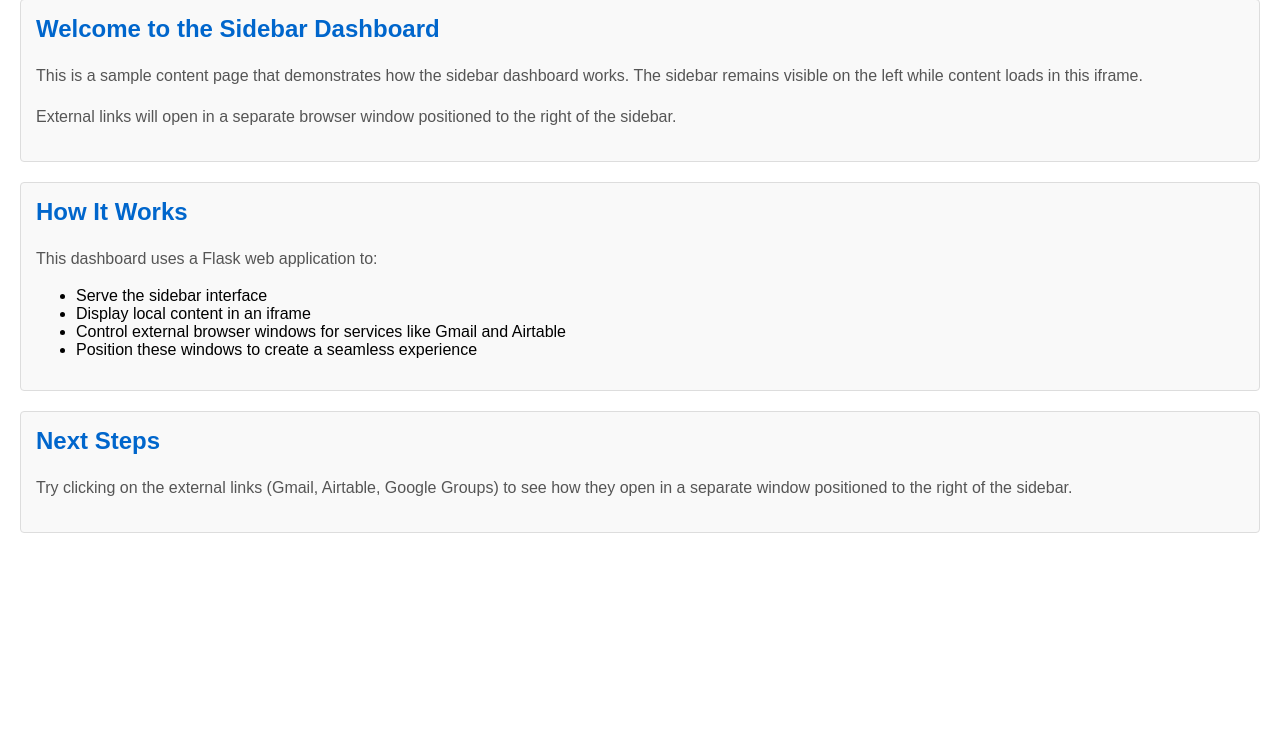
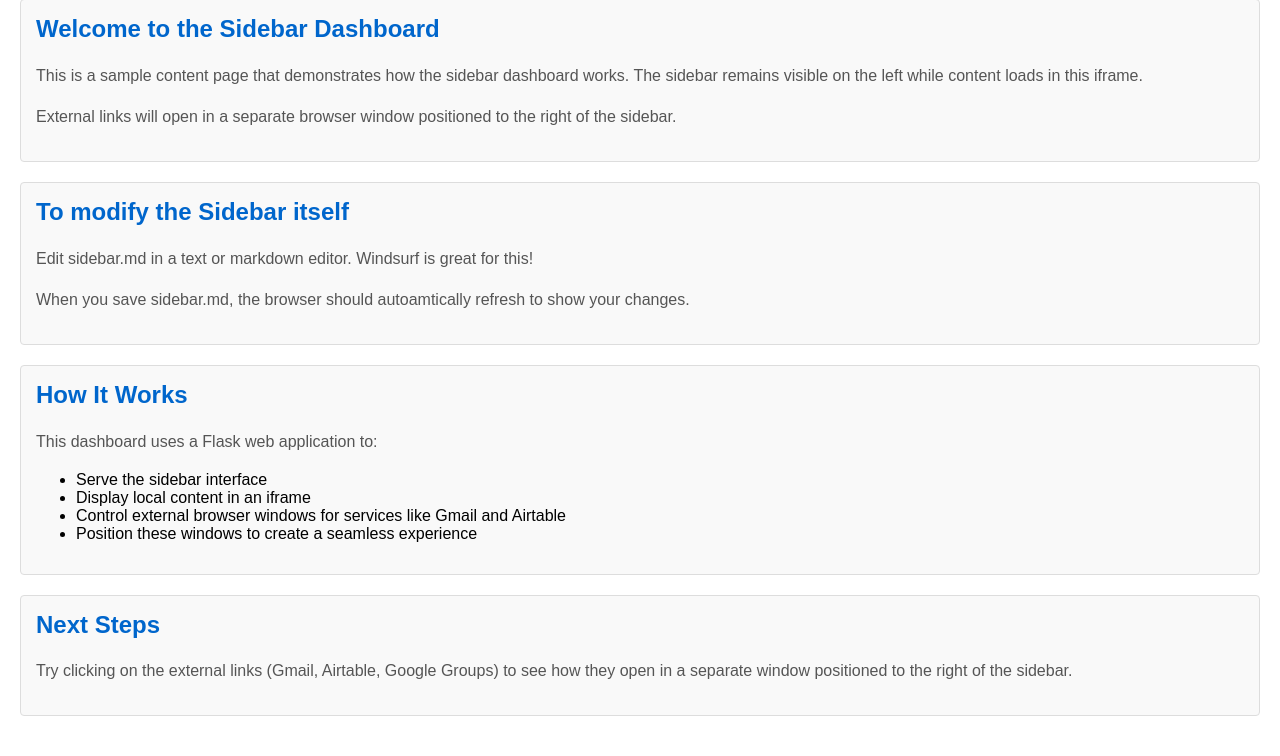
Before and after one commit to jonschull/SidebarDashboard, a Flask app: page /templates/sample_content.html in a window 1280 px wide. Shown: the part 130-886 px from the top of the page. Before the commit the page ends 663 px from the top, so only its background shows below. Run offline with Flask 2, Linux system fonts and the light colour scheme.

Commit message:
Update sample_content.html with instructions for modifying the sidebar

```diff
--- a/templates/sample_content.html
+++ b/templates/sample_content.html
@@ -48,6 +48,12 @@
     </div>
 
     <div class="card">
+        <h2>To modify the Sidebar itself </h2>
+        <p>Edit sidebar.md in a text or markdown editor.  Windsurf is great for this!</p>
+        <p>When you save sidebar.md, the browser should autoamtically refresh to show your changes.</p>
+    </div>
+
+    <div class="card">
         <h2>How It Works</h2>
         <p>This dashboard uses a Flask web application to:</p>
         <ul>
```
